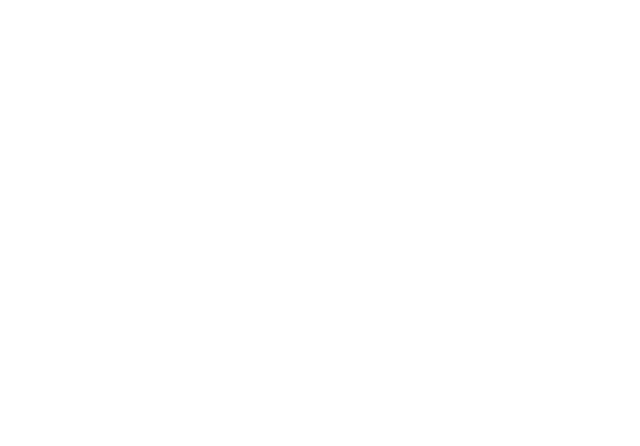
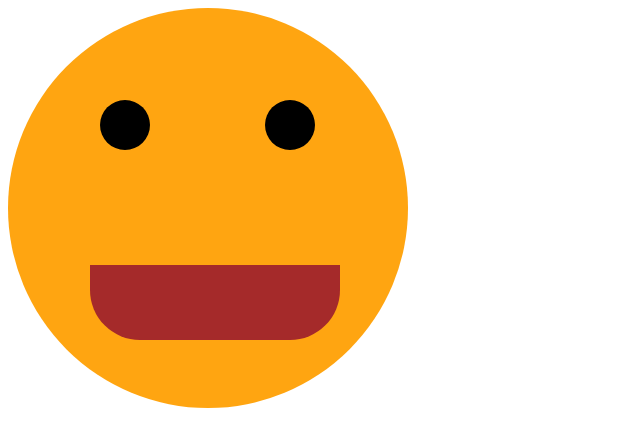
Before and after one commit to PrathamPatil7/html-basics, a plain HTML site: page css/questioncss.html in a window 1280 px wide. Shown: the whole page, without its empty margins (0-640 px from the left). Drawn offline with Linux system fonts and the light colour scheme.

Commit message:
BasicFace.css

```diff
--- a/css/mystyle.css
+++ b/css/mystyle.css
@@ -1,49 +1,36 @@
-/* h2{
-    color: orange;
-}
-
-button{
-    color: white;
-    background-color: blue;
-}
-
-p{
-    color: white;
-    background-color: black;
-} */
-
-/* h1{
-    font-family: Leauge spartan;
-    color: #ffa511;
-    text-align: center;
-    font-weight: 900;
-    font-size: 55px;
-    letter-spacing: 2px;
-    line-height: 1.5;
-    text-decoration: teal double underline;
-    text-transform: uppercase;
-} */
-
-#outer {
-  height: 200px;
-  width: 70px;
-  border: 2px solid black;
-}
-
-.inner {
-  height: 50px;
-  width: 50px;
-  border: 2px solid black;
-  margin: 10px;
+.Face {
+  width: 400px;
+  height: 400px;
+  background-color: #ffa511;
   border-radius: 50%;
 }
 
-#red {
-  background-color: red;
+.mouth {
+  width: 250px;
+  height: 75px;
+  background-color: brown;
+  border-radius: 0 0 50px 50px;
+  position: absolute;
+  top: 265px;
+  left: 90px;
 }
-#yellow {
-  background-color: yellow;
+
+.Feye {
+  width: 50px;
+  height: 50px;
+  background-color: black;
+  position: absolute;
+  border-radius: 50%;
+  top: 100px;
+  left: 100px;
 }
-#green {
-  background-color: green;
+
+.Seye {
+  width: 50px;
+  height: 50px;
+  background-color: black;
+  position: absolute;
+  border-radius: 50%;
+  top: 100px;
+  left: 265px;
 }
```
